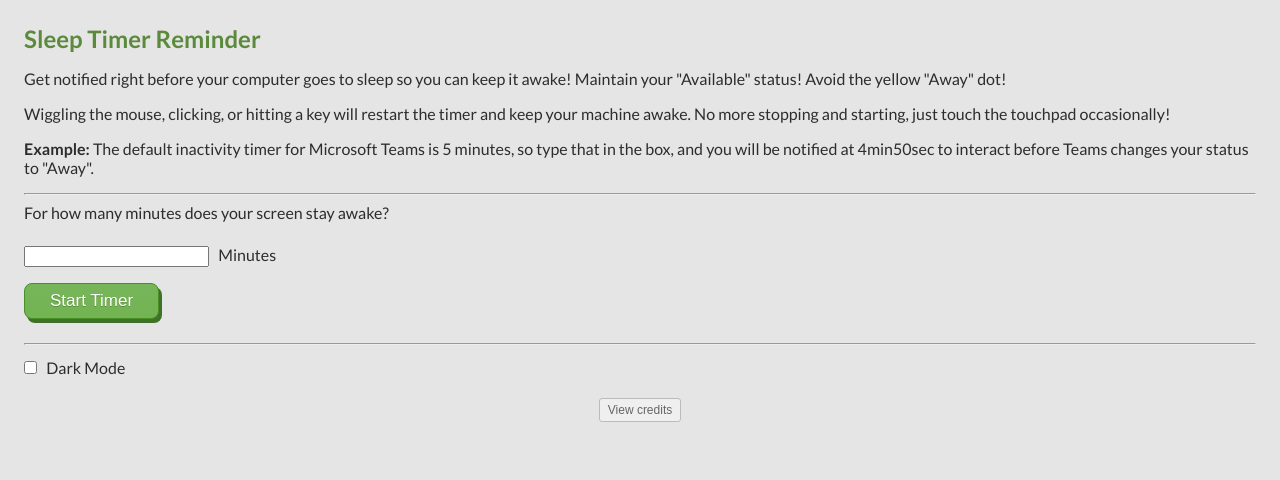
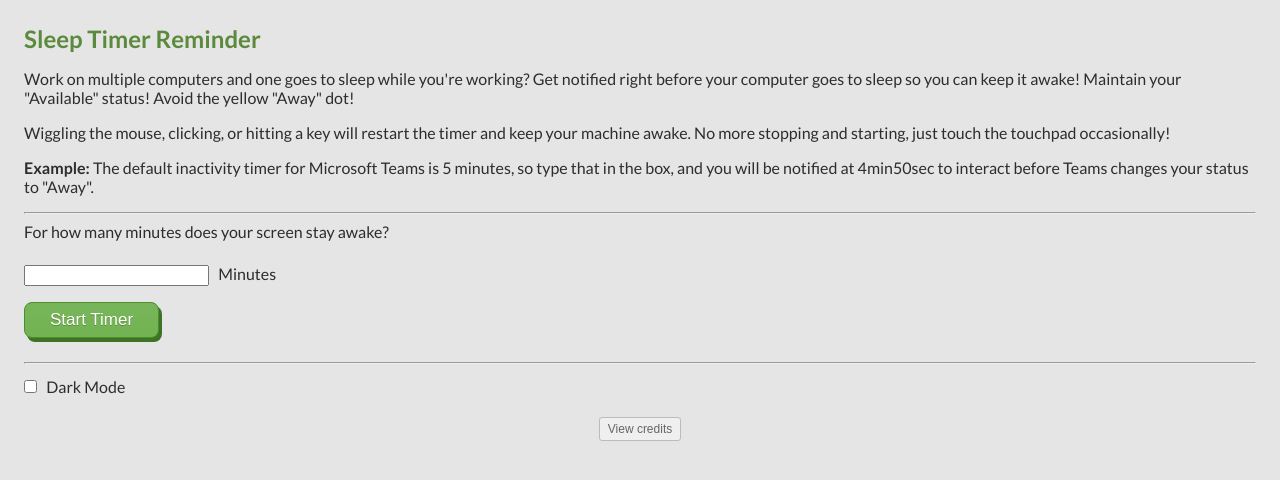
Before and after one commit to ChristianKomodo/touchtimer, an Angular app: page / in a window 1280 px wide. Shown: the top 480 px of the page. Built offline with nearby package versions, Linux system fonts and the light colour scheme.

Commit message:
set back to 10s

```diff
--- a/src/app/app.component.html
+++ b/src/app/app.component.html
@@ -1,8 +1,9 @@
 <h1>Sleep Timer Reminder</h1>
 <div *ngIf="showMenu; else timer" class="menu">
   <p>
-    Get notified right before your computer goes to sleep so you can keep it
-    awake! Maintain your "Available" status! Avoid the yellow "Away" dot!
+    Work on multiple computers and one goes to sleep while you're working? Get
+    notified right before your computer goes to sleep so you can keep it awake!
+    Maintain your "Available" status! Avoid the yellow "Away" dot!
   </p>
   <p>
     Wiggling the mouse, clicking, or hitting a key will restart the timer and
--- a/src/app/app.component.ts
+++ b/src/app/app.component.ts
@@ -68,7 +68,7 @@ export class AppComponent implements OnInit {
     );
     this.myTimer = this.allEvents.subscribe((x) => {
       console.log(`X is ${x}`);
-      if (x >= this.duration - 57) {
+      if (x >= this.duration - 10) {
         this.playAudio();
         this.audioPlaying = true;
         this.timerAlmostUp = true;
```
